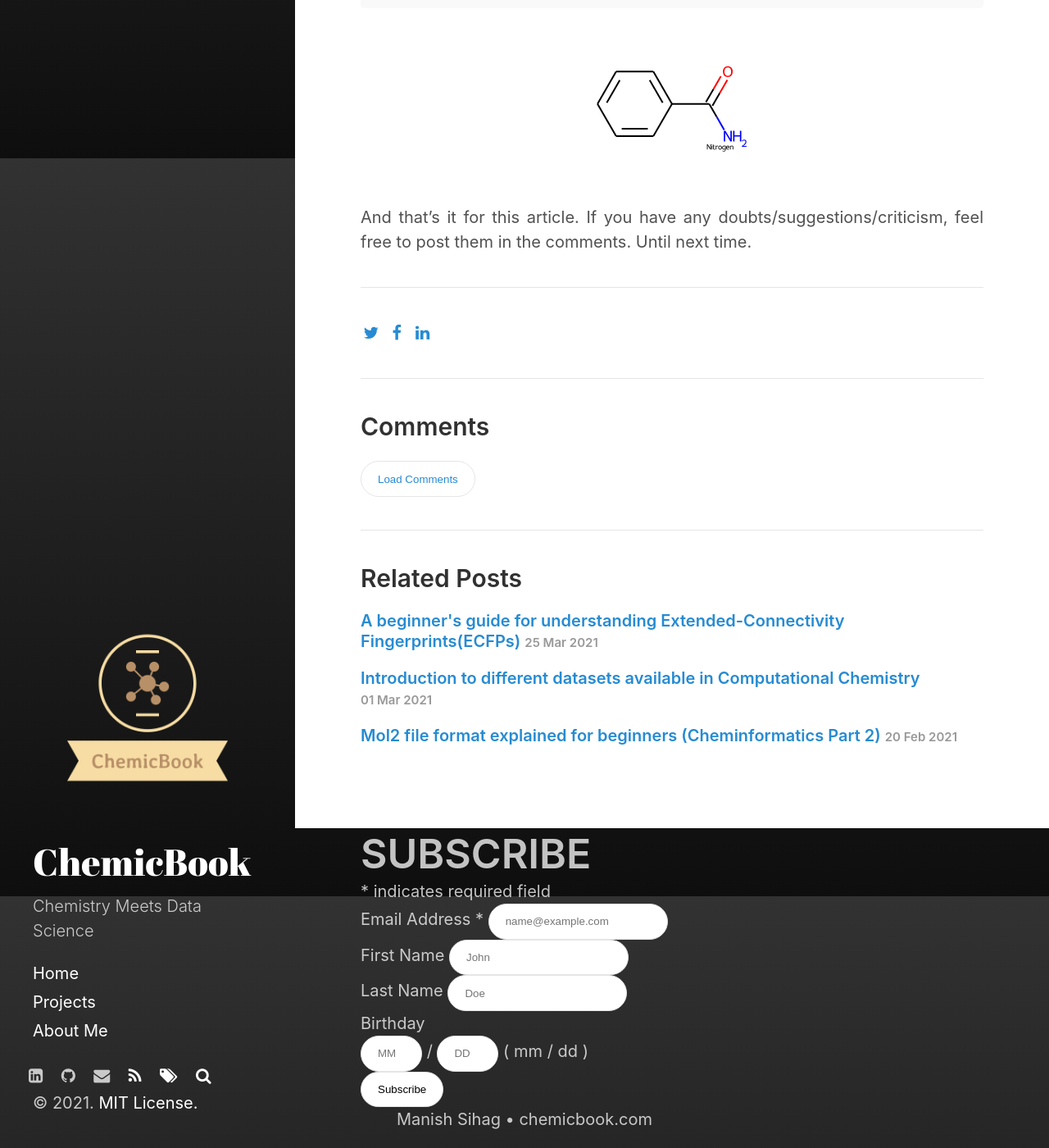
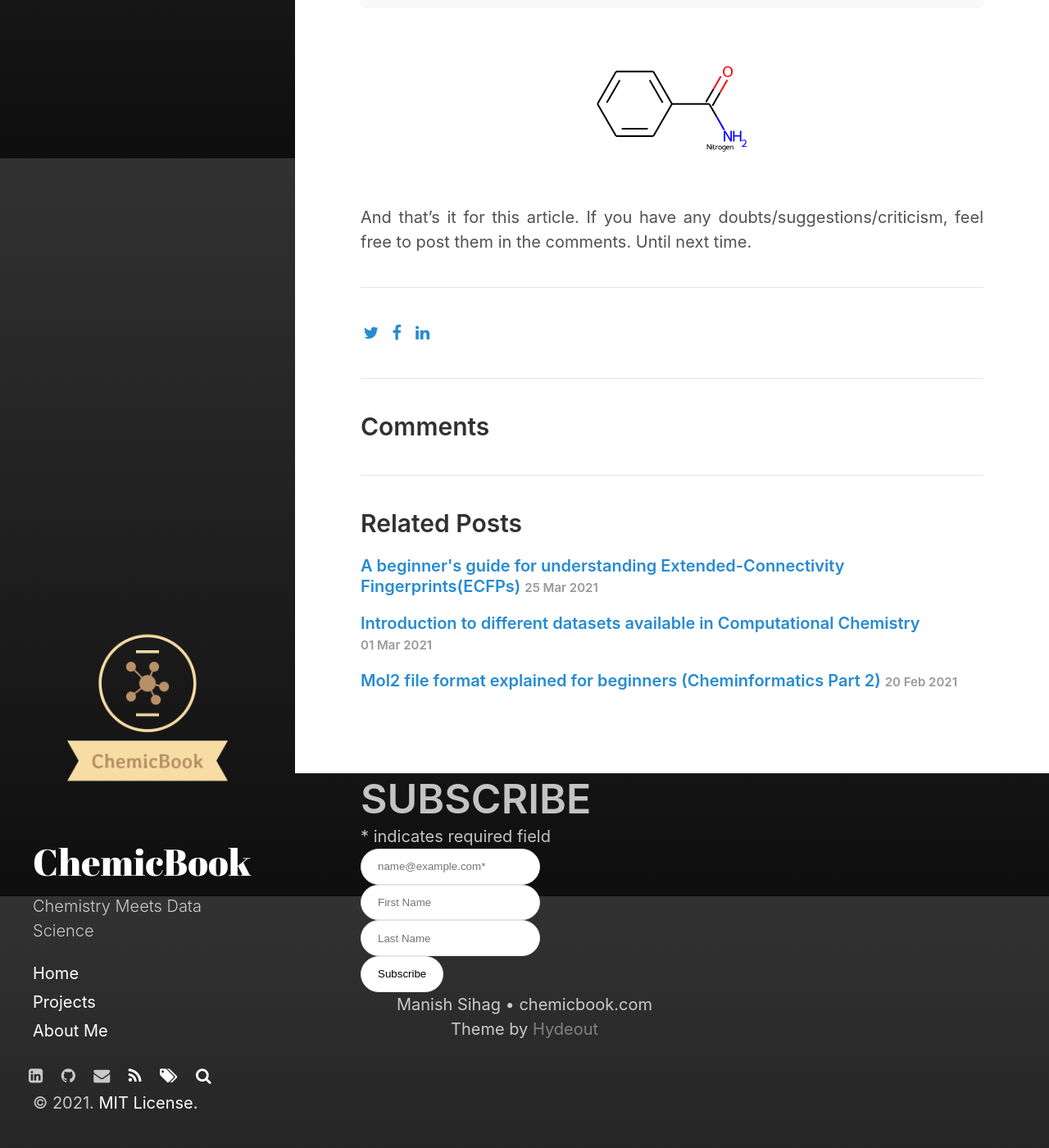
Before and after one commit to kmnis/kmnis.github.io, a Jekyll site: the page built from _posts/2021-03-01-how-to-show-atom-numbers-in-rdkit-molecule.md, in a window 1280 px wide and 1400 px high, scrolled down 3407 px. Shown: the whole window at 82% size. Built offline with Jekyll 4.4.1, drawn with Linux system fonts in a browser that asks for light colours; nearby versions of some CDN libraries; comment, search, counter and statistics services are not loaded.

Commit message:
Added automatic loading of disqus comments; Modified subscription box

```diff
--- a/_config.yml
+++ b/_config.yml
@@ -70,7 +70,7 @@ defaults:
       sitemap: false
 
 disqus:
-  shortname: sihagmnis36-github-io
+  shortname: chemicbook
 
 google_analytics: UA-177002244-1
 
--- a/_includes/custom-foot.html
+++ b/_includes/custom-foot.html
@@ -34,20 +34,20 @@
             <h4 class="newsletter-title">Subscribe</h4>
             <div class="indicates-required"><span class="asterisk">*</span> indicates required field</div>
             <div class="mc-field-group">
-                <label for="mce-EMAIL">Email Address <span class="asterisk">*</span>
-                </label>
-                <input type="email" value="" name="EMAIL" class="required email" id="mce-EMAIL" placeholder="name@example.com">
+                <!-- <label for="mce-EMAIL">Email Address <span class="asterisk">*</span>
+                </label> -->
+                <input type="email" value="" name="EMAIL" class="required email" id="mce-EMAIL" placeholder="name@example.com*">
             </div>
             <div class="mc-field-group">
-                <label for="mce-FNAME">First Name </label>
-                <input type="text" value="" name="FNAME" class="" id="mce-FNAME" placeholder="John">
+                <!-- <label for="mce-FNAME">First Name </label> -->
+                <input type="text" value="" name="FNAME" class="" id="mce-FNAME" placeholder="First Name">
             </div>
             <div class="mc-field-group">
-                <label for="mce-LNAME">Last Name </label>
-                <input type="text" value="" name="LNAME" class="" id="mce-LNAME" placeholder="Doe">
+                <!-- <label for="mce-LNAME">Last Name </label> -->
+                <input type="text" value="" name="LNAME" class="" id="mce-LNAME" placeholder="Last Name">
             </div>
-            <div class="mc-field-group size1of2">
-                <label for="mce-BIRTHDAY-month">Birthday </label>
+            <!-- <div class="mc-field-group size1of2">
+                <label for="mce-BIRTHDAY-month">Birthday<span class="small-meta nowrap"> (Purely for analytical purpose)</span> </label>
                 <div class="datefield">
                     <span class="subfield monthfield"><input class="birthday " type="text" pattern="[0-9]*" value=""
                             placeholder="MM" size="2" maxlength="2" name="BIRTHDAY[month]"
@@ -56,7 +56,7 @@
                             placeholder="DD" size="2" maxlength="2" name="BIRTHDAY[day]" id="mce-BIRTHDAY-day"></span>
                     <span class="small-meta nowrap">( mm / dd )</span>
                 </div>
-            </div>
+            </div> -->
             <div id="mce-responses" class="clear">
                 <div class="response" id="mce-error-response" style="display:none"></div>
                 <div class="response" id="mce-success-response" style="display:none"></div>
@@ -69,6 +69,6 @@
         </div>
     </form>
     <p class="footer-text">
-        Manish Sihag • chemicbook.com
+        Manish Sihag • chemicbook.com<br>Theme by <a style="color: gray" href="https://fongandrew.github.io/hydeout/" target="_blank">Hydeout</a>
     </p>
 </div>
--- a/_includes/disqus.html
+++ b/_includes/disqus.html
@@ -1,8 +1,6 @@
 {% if site.disqus.shortname %}
   <div id="disqus_thread">
-    <button class="disqus-load" onClick="loadDisqusComments()">
-      Load Comments
-    </button>
+
   </div>
   <script>
 
```
Also changed, not shown: other parts of _includes/disqus.html (+3 -3 lines).
